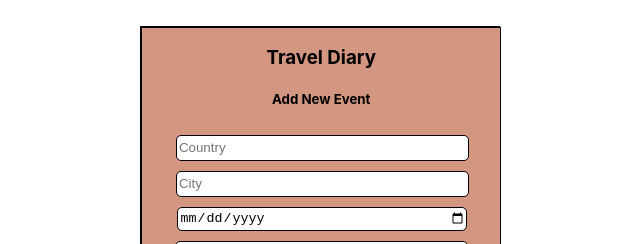
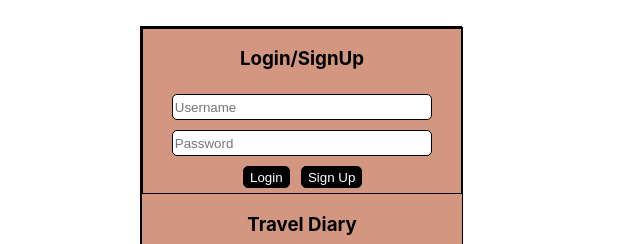
Before and after one commit to KipletingEdwin/Travel-Journal, a React (Create React App) app: page / in a window 1280 px wide. Shown: the top 244 px of the page, without its empty margins (116-756 px from the left). Built offline with nearby package versions, Linux system fonts and the light colour scheme; no server answers.

Commit message:
add a login page

```diff
--- a/src/App.css
+++ b/src/App.css
@@ -2,7 +2,7 @@
   text-align: center;
   background-color: red;
   height: 1000px;
-  width: 28%;
+  width: 25%;
   margin-left: 20%;
   border: 1px solid black;
   margin-top: 2%;
--- a/src/components/App.js
+++ b/src/components/App.js
@@ -4,7 +4,7 @@ import React, {useState } from 'react';
 import NewEvent from './newevent';
 import Journal from './journal';
 import JournalContainer from './journalcontainer';
-// import Login from './Login';
+import Login from './Login';
 
 
 function App() {
@@ -86,7 +86,7 @@ function App() {
     <div className="App">
      <div className="App2">
 
-      {/* <Login/> */}
+      <Login/>
       <NewEvent handleChange={handleChange}
          handleSubmit={handleSubmit}
          />
--- a/src/components/Login.js
+++ b/src/components/Login.js
@@ -1,15 +1,27 @@
 import React,{useState} from 'react'
 
 function Login() {
-    const [user,setUser] =useState([])
-    const [pass,setPass] =useState([])
+    const [formData1,setFormData1] =useState({
+      username: "",
+      password: "",
+    })
+
+    function handleInput(event){
+      setFormData1({...formData1,[event.target.name]:event.target.value});
+      console.log(formData1)
+
+    }
+
+
+
+
 
   return (
     <div className='login' >
         <form>
             <h3>Login/SignUp</h3>
-            <input type="text" name="login" placeholder="Username" ></input>
-            <input type="text" name="login" placeholder="Password" ></input>
+            <input type="text" name="username" placeholder="Username"  onChange={handleInput} ></input>
+            <input type="text" name="password" placeholder="Password" onChange={handleInput} ></input>
             <button>Login</button>
             <button>Sign Up</button>
 
```
